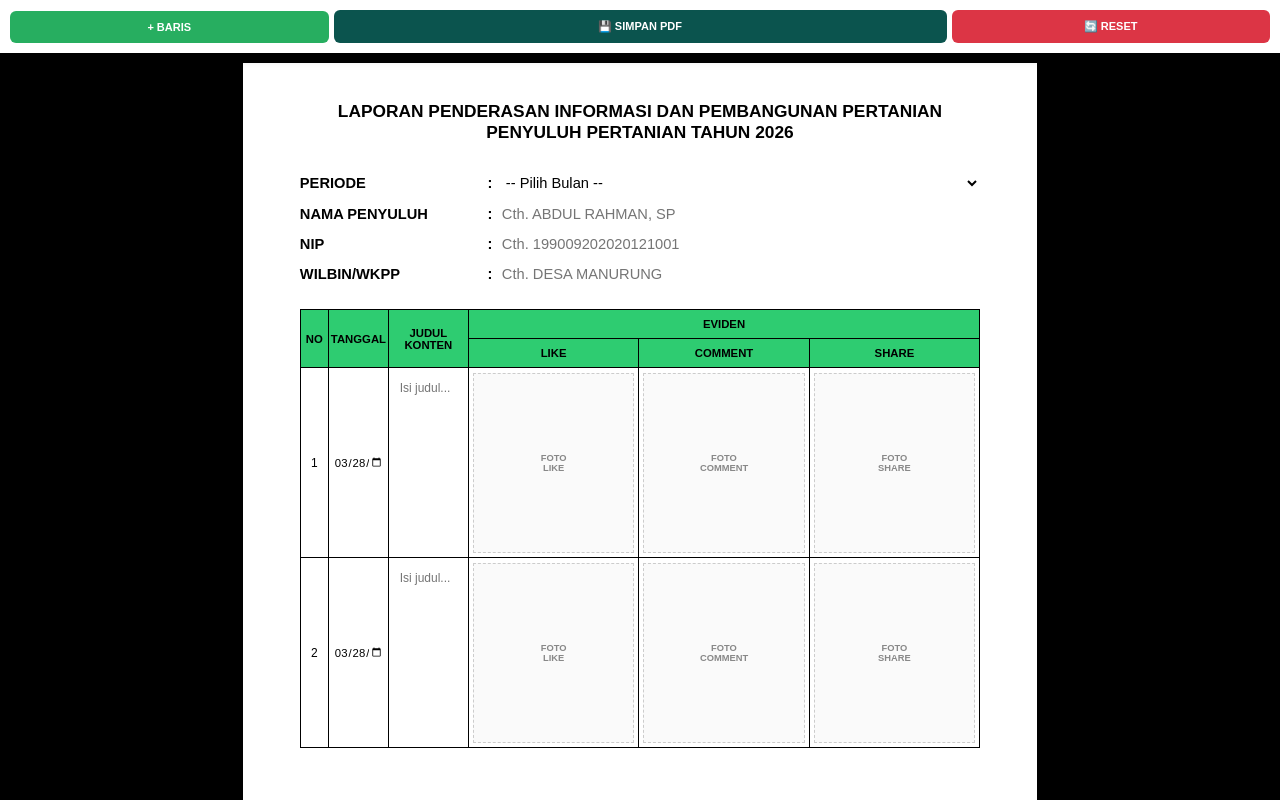
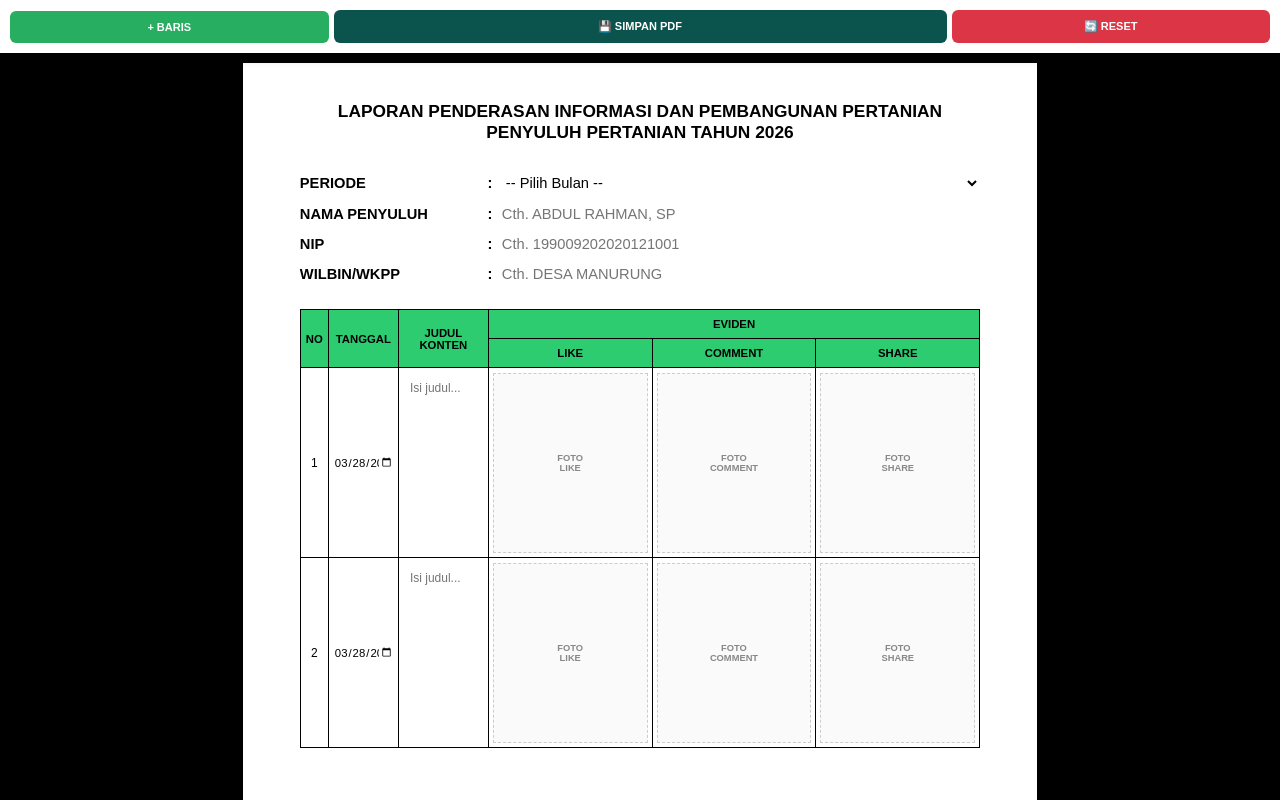
Before and after one commit to mamank757/EvidenLCS, a plain HTML site: page index.html in a window 1280 px wide. Shown: the top 800 px of the page. Drawn offline with Linux system fonts and the light colour scheme.

Commit message:
Update index.html

```diff
--- a/index.html
+++ b/index.html
@@ -36,9 +36,9 @@
         table.tabel-data td { border: 1px solid black; padding: 4px; vertical-align: middle; font-size: 9pt; text-align: center; height: 190px; }
 
         .col-no { width: 28px; }
-        .col-tgl { width: 60px; }
-        .col-judul { width: 80px; }
-        .col-foto { width: 110; }
+        .col-tgl { width: 70px; }
+        .col-judul { width: 90px; }
+        .col-foto { width: 95px; }
 
         .input-tgl { width: 100%; border: none; text-align: center; font-size: 8.5pt; font-family: inherit; background: transparent; outline: none; }
         textarea.input-judul { width: 95%; height: 170px; border: none; resize: none; font-size: 9pt; font-family: inherit; padding: 5px; background: transparent; overflow: hidden; outline: none; }
```
